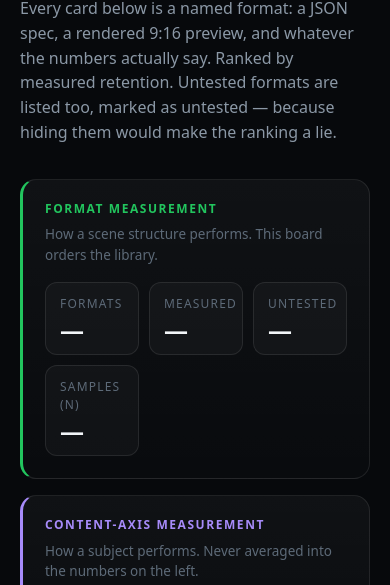
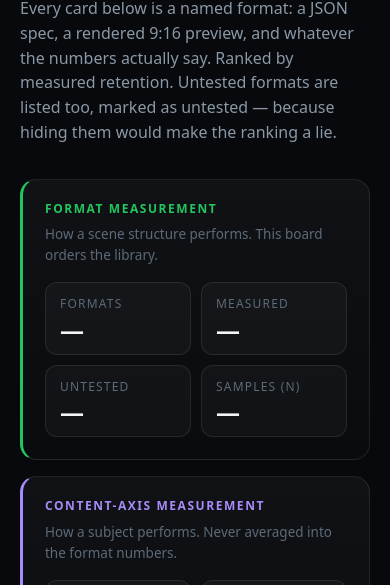
Before and after one commit to msertdev/keepwatching, a website: page site/index.html in a window 390 px wide. Shown: the part 259-844 px from the top of the page. Drawn offline with Linux system fonts and the light colour scheme; no server answers.

Commit message:
site: mobile board layout

```diff
--- a/site/index.html
+++ b/site/index.html
@@ -51,7 +51,7 @@
 
           <section class="board board-axis">
             <h2>Content-axis measurement</h2>
-            <p>How a subject performs. Never averaged into the numbers on the left.</p>
+            <p>How a subject performs. Never averaged into the format numbers.</p>
             <dl class="stats">
               <div><dt>axes declared</dt><dd data-stat="axesDeclared">—</dd></div>
               <div><dt>axes measured</dt><dd data-stat="axesMeasured">—</dd></div>
--- a/site/styles.css
+++ b/site/styles.css
@@ -668,6 +668,10 @@ footer a {
   .boards {
     grid-template-columns: 1fr;
   }
+  /* auto-fit leaves a lone orphan tile at this width; 2x2 reads as a block. */
+  .stats {
+    grid-template-columns: repeat(2, minmax(0, 1fr));
+  }
 }
 
 @media (max-width: 760px) {
```
